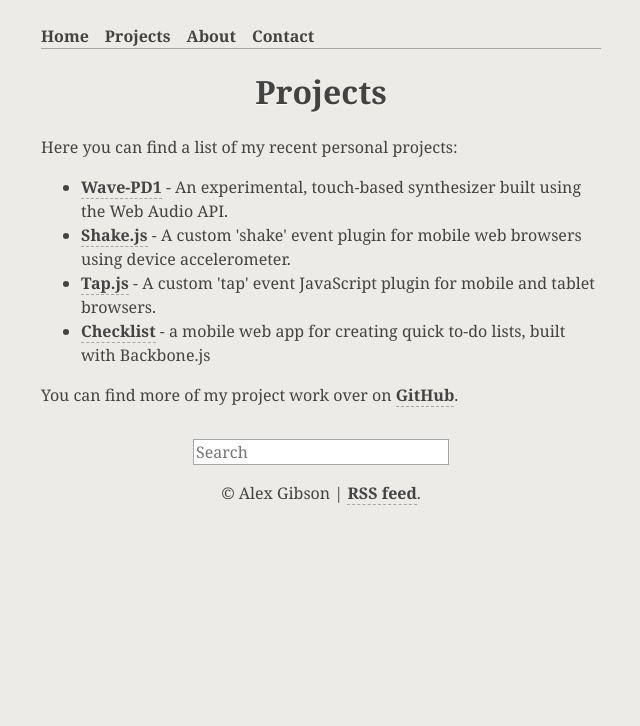
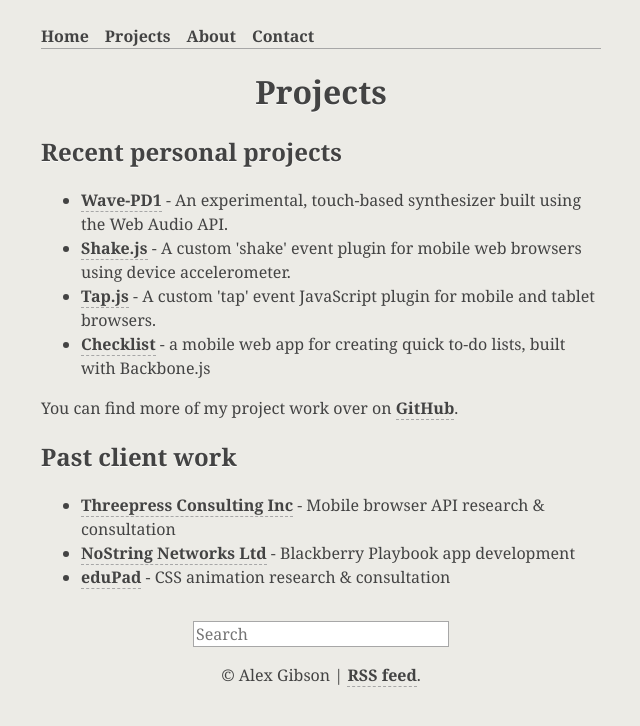
Before and after one commit to alexgibson/alxgbsn.co.uk, a Jekyll site: the page built from projects/index.html, in a window 1280 px wide. Shown: the top 726 px of the page, without its empty margins (319-959 px from the left). Built offline with Jekyll 4.4.1, drawn with Linux system fonts in a browser that asks for light colours; Markdown is read by kramdown in place of the engine named in the settings.

Commit message:
Minor copy amends

```diff
--- a/about/index.html
+++ b/about/index.html
@@ -48,7 +48,7 @@
 	<h2>Client work</h2>
 
 	<p>
-		Most of my client work is carried out for software companies who need help with specific areas of front-end development work. If you have a project that requires assistance or some specialist skills, then I'd <a href="{{ root }}/contact/">like to hear from you</a>.
+		Most of my <a href="{{ root }}/projects/">client work</a> is carried out for software companies who need help with specific areas of front-end development work. If you have a project that requires assistance or some specialist skills, then I'd <a href="{{ root }}/contact/">like to hear from you</a>.
 	</p>
 
 	<h2>Elsewhere</h2>
--- a/contact/index.html
+++ b/contact/index.html
@@ -7,7 +7,7 @@
 
 <article role="main">
 	    <p>
-	        <strong>Status:</strong> I'm available for freelance work from February 2013.
+	        I'm available for freelance work from February 2013.
 	    </p>
 		<p>
 			If you would like to work with me or just want to say hello, please feel free to contact me using one of the options below.
--- a/projects/index.html
+++ b/projects/index.html
@@ -7,9 +7,7 @@
 
 <article role="main">
 
-    <p>
-        Here you can find a list of my recent personal projects:
-    </p>
+    <h2>Recent personal projects</h2>
 
     <ul>
         <li>
@@ -30,4 +28,12 @@
         You can find more of my project work over on <a href="http://github.com/alexgibson/">GitHub</a>.
     </p>
 
+    <h2>Past client work</h2>
+
+    <ul>
+        <li><a href="http://threepress.org">Threepress Consulting Inc</a> - Mobile browser API research &amp; consultation</li>
+        <li><a href="http://www.nostringnetworks.com">NoString Networks Ltd</a> - Blackberry Playbook app development</li>
+        <li><a href="http://www.edupad.com">eduPad</a> - CSS animation research &amp; consultation</li>
+    </ul>
+
 </article>
```
Also changed, not shown: other parts of about/index.html (+2 -1 lines), 5 other files.
